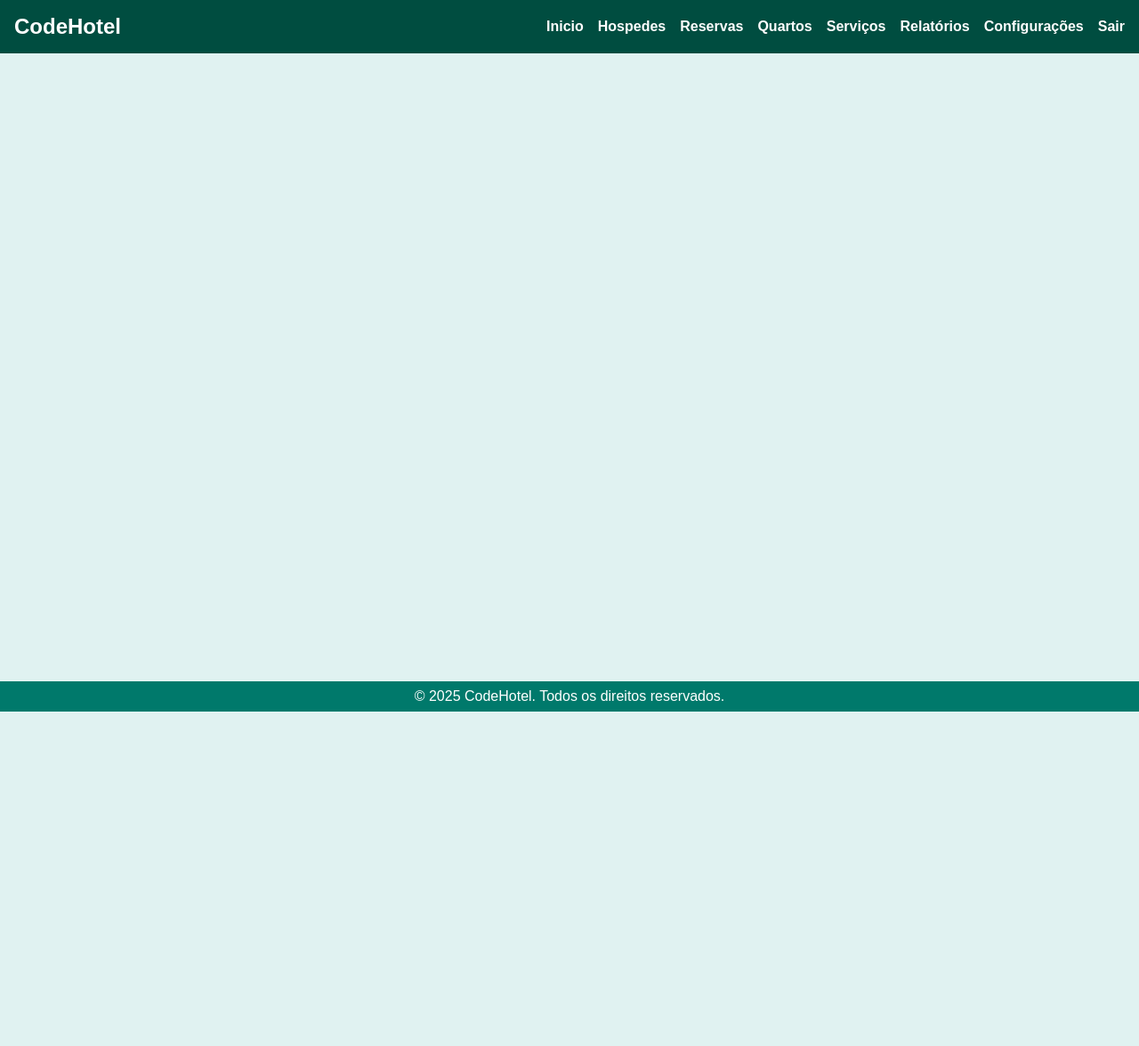
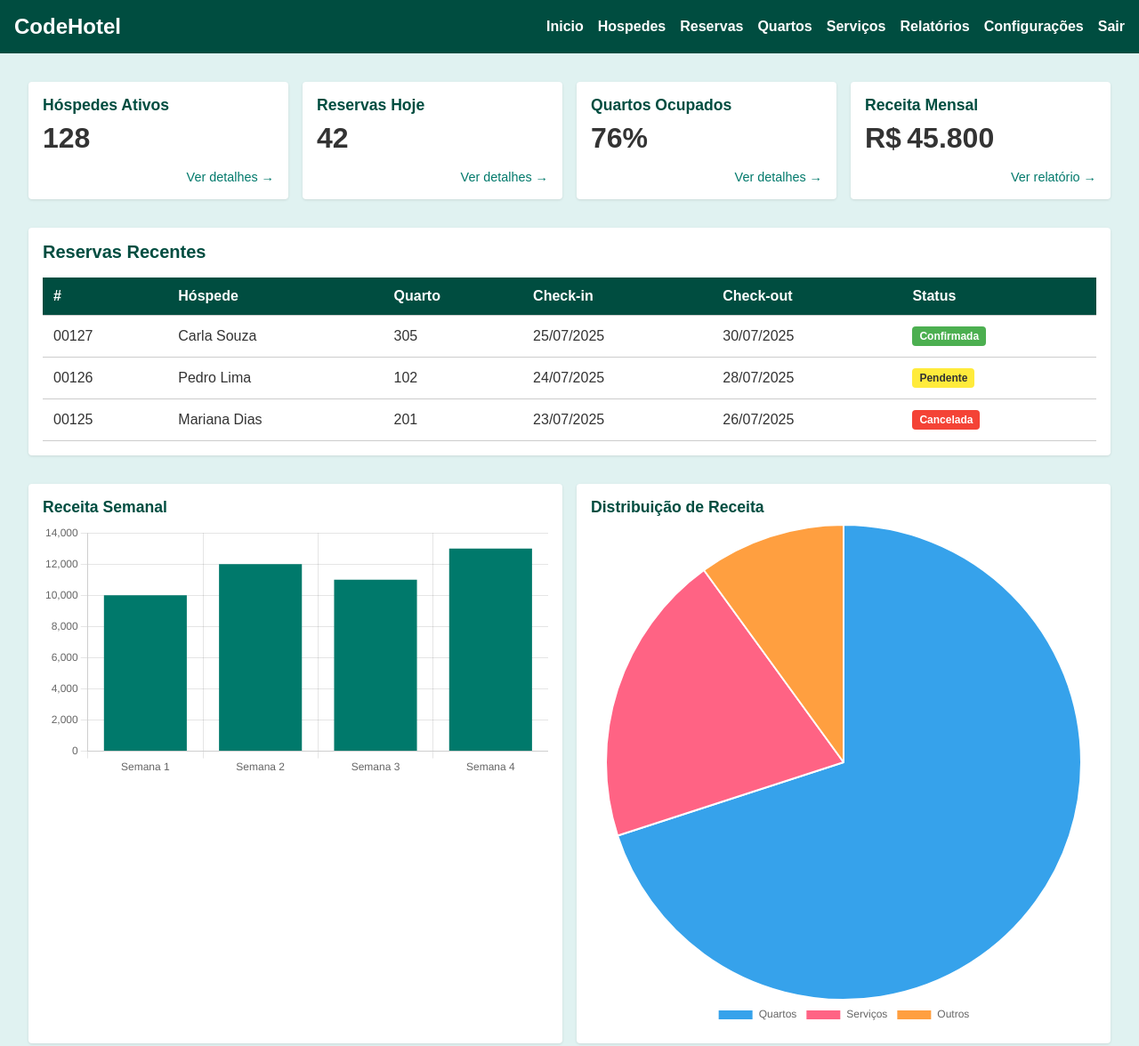
Before and after one commit to Vandblr/curso-js-pratico, a plain HTML site: page admin/dashboard/index.html in a window 1280 px wide. Shown: the top 1176 px of the page at 89% size. Before the commit the page ends 800 px from the top, so only its background shows below. Drawn offline with nearby package versions, Linux system fonts and the light colour scheme.

Commit message:
Adiconado dashboard

```diff
--- a/admin/dashboard/index.html
+++ b/admin/dashboard/index.html
@@ -38,10 +38,99 @@
             </ul>
         </nav>
     </header>
-    <main></main>
+    <main>
+        <div class="card-grid">
+            <div class="card">
+                <h3>Hóspedes Ativos</h3>
+                <p>128</p>
+                <div class="footer">
+                    <a href="../hospedes/index.html">Ver detalhes →</a>
+                </div>
+            </div>
+            <div class="card">
+                <h3>Reservas Hoje</h3>
+                <p>42</p>
+                <div class="footer">
+                    <a href="../reservas/index.html">Ver detalhes →</a>
+                </div>
+            </div>
+            <div class="card">
+                <h3>Quartos Ocupados</h3>
+                <p>76%</p>
+                <div class="footer">
+                    <a href="../quartos/index.html">Ver detalhes →</a>
+                </div>
+            </div>
+            <div class="card">
+                <h3>Receita Mensal</h3>
+                <p>R$ 45.800</p>
+                <div class="footer">
+                    <a href="/relatorios/ver/1">Ver relatório →</a>
+                </div>
+            </div>
+        </div>
+
+        <!-- Reservas Recentes movidas antes dos gráficos -->
+        <section class="recent-reservations">
+            <h2>Reservas Recentes</h2>
+            <div class="table-wrapper">
+                <table>
+                    <thead>
+                        <tr>
+                            <th>#</th>
+                            <th>Hóspede</th>
+                            <th>Quarto</th>
+                            <th>Check-in</th>
+                            <th>Check-out</th>
+                            <th>Status</th>
+                        </tr>
+                    </thead>
+                    <tbody>
+                        <tr>
+                            <td>00127</td>
+                            <td>Carla Souza</td>
+                            <td>305</td>
+                            <td>25/07/2025</td>
+                            <td>30/07/2025</td>
+                            <td><span class="badge badge-confirmada">Confirmada</span></td>
+                        </tr>
+                        <tr>
+                            <td>00126</td>
+                            <td>Pedro Lima</td>
+                            <td>102</td>
+                            <td>24/07/2025</td>
+                            <td>28/07/2025</td>
+                            <td><span class="badge badge-pendente">Pendente</span></td>
+                        </tr>
+                        <tr>
+                            <td>00125</td>
+                            <td>Mariana Dias</td>
+                            <td>201</td>
+                            <td>23/07/2025</td>
+                            <td>26/07/2025</td>
+                            <td><span class="badge badge-cancelada">Cancelada</span></td>
+                        </tr>
+                    </tbody>
+                </table>
+            </div>
+        </section>
+
+        <section class="charts">
+            <div class="chart-container">
+                <h2>Receita Semanal</h2>
+                <canvas id="weeklyRevenueChart"></canvas>
+            </div>
+            <div class="chart-container">
+                <h2>Distribuição de Receita</h2>
+                <canvas id="revenuePieChart"></canvas>
+            </div>
+        </section>
+    </main>
 
     <footer>
         <span>&copy 2025 CodeHotel. Todos os direitos reservados.</span>
     </footer>
+    <script src="https://cdn.jsdelivr.net/npm/chart.js"></script>
+    <script src="../../assets/js/admin/pages/dashboard/index.js"></script>
 </body>
 </html>
--- a/assets/css/admin/pages/dashboard/index.css
+++ b/assets/css/admin/pages/dashboard/index.css
@@ -2,3 +2,134 @@
 @import url("../../shared/page.css");
 @import url("../../shared/header.css");
 @import url("../../shared/footer.css");
+
+.card-grid {
+    display: grid;
+    grid-template-columns: repeat(auto-fit, minmax(200px, 1fr));
+    gap: 1rem;
+    margin-bottom: 2rem;
+}
+
+.card {
+    background-color: var(--card-bg);
+    border-radius: 4px;
+    padding: 1rem;
+    box-shadow: 0 1px 3px rgba(0, 0, 0, 0.1);
+    display: flex;
+    flex-direction: column;
+    justify-content: space-between;
+}
+
+.card h3 {
+    margin: 0 0 0.5rem;
+    font-size: 1.1rem;
+    color: var(--header-bg);
+}
+
+.card p {
+    margin: 0;
+    font-size: 2rem;
+    font-weight: bold;
+}
+
+.card .footer {
+    margin-top: 1rem;
+    text-align: right;
+}
+
+.card .footer a {
+    text-decoration: none;
+    color: var(--btn-bg);
+    font-size: 0.9rem;
+}
+
+.card .footer a:hover {
+    color: var(--btn-hover);
+}
+
+.recent-reservations {
+    background-color: var(--card-bg);
+    border-radius: 4px;
+    padding: 1rem;
+    box-shadow: 0 1px 3px rgba(0, 0, 0, 0.1);
+    margin-bottom: 2rem;
+}
+
+.recent-reservations h2 {
+    margin-top: 0;
+    font-size: 1.25rem;
+    color: var(--header-bg);
+}
+
+.table-wrapper {
+    overflow-x: auto;
+}
+
+table {
+    width: 100%;
+    border-collapse: collapse;
+}
+
+th,
+td {
+    padding: 0.75rem;
+    text-align: left;
+    border-bottom: 1px solid var(--border-color);
+}
+
+th {
+    background-color: var(--header-bg);
+    color: var(--text-light);
+}
+
+tr:hover {
+    background-color: #f1f1f1;
+}
+
+.badge {
+    display: inline-block;
+    padding: 0.25rem 0.5rem;
+    border-radius: 0.25rem;
+    font-size: 0.75rem;
+    font-weight: bold;
+}
+
+.badge-confirmada {
+    background-color: var(--badge-confirmada);
+    color: var(--text-light);
+}
+
+.badge-pendente {
+    background-color: var(--badge-pendente);
+    color: var(--text-color);
+}
+
+.badge-cancelada {
+    background-color: var(--badge-cancelada);
+    color: var(--text-light);
+}
+
+.charts {
+    display: grid;
+    grid-template-columns: 1fr 1fr;
+    gap: 1rem;
+    margin-bottom: 2rem;
+}
+
+.chart-container {
+    background-color: var(--card-bg);
+    border-radius: 4px;
+    padding: 1rem;
+    box-shadow: 0 1px 3px rgba(0, 0, 0, 0.1);
+}
+
+.chart-container h2 {
+    margin: 0 0 0.5rem;
+    font-size: 1.1rem;
+    color: var(--header-bg);
+}
+
+.chart-container canvas {
+    width: 100%;
+    height: 150px;
+}
--- /dev/null
+++ b/assets/js/admin/pages/dashboard/index.js
@@ -0,0 +1,46 @@
+// Dados de exemplo
+const weeklyLabels = ['Semana 1', 'Semana 2', 'Semana 3', 'Semana 4'];
+const weeklyData = [10000, 12000, 11000, 13000];
+
+new Chart(document.getElementById('weeklyRevenueChart'), {
+  type: 'bar',
+  data: {
+    labels: weeklyLabels,
+    datasets: [{
+      label: 'Receita (R$)',
+      data: weeklyData,
+      backgroundColor: '#00796b'
+    }]
+  },
+  options: {
+    scales: {
+      y: {
+        beginAtZero: true
+      }
+    },
+    plugins: {
+      legend: { display: false }
+    }
+  }
+});
+
+// Pie chart: distribuição de receita
+const pieLabels = ['Quartos', 'Serviços', 'Outros'];
+const pieData = [70, 20, 10];
+
+new Chart(document.getElementById('revenuePieChart'), {
+  type: 'pie',
+  data: {
+    labels: pieLabels,
+    datasets: [{
+      data: pieData
+    }]
+  },
+  options: {
+    plugins: {
+      legend: {
+        position: 'bottom'
+      }
+    }
+  }
+});
```
